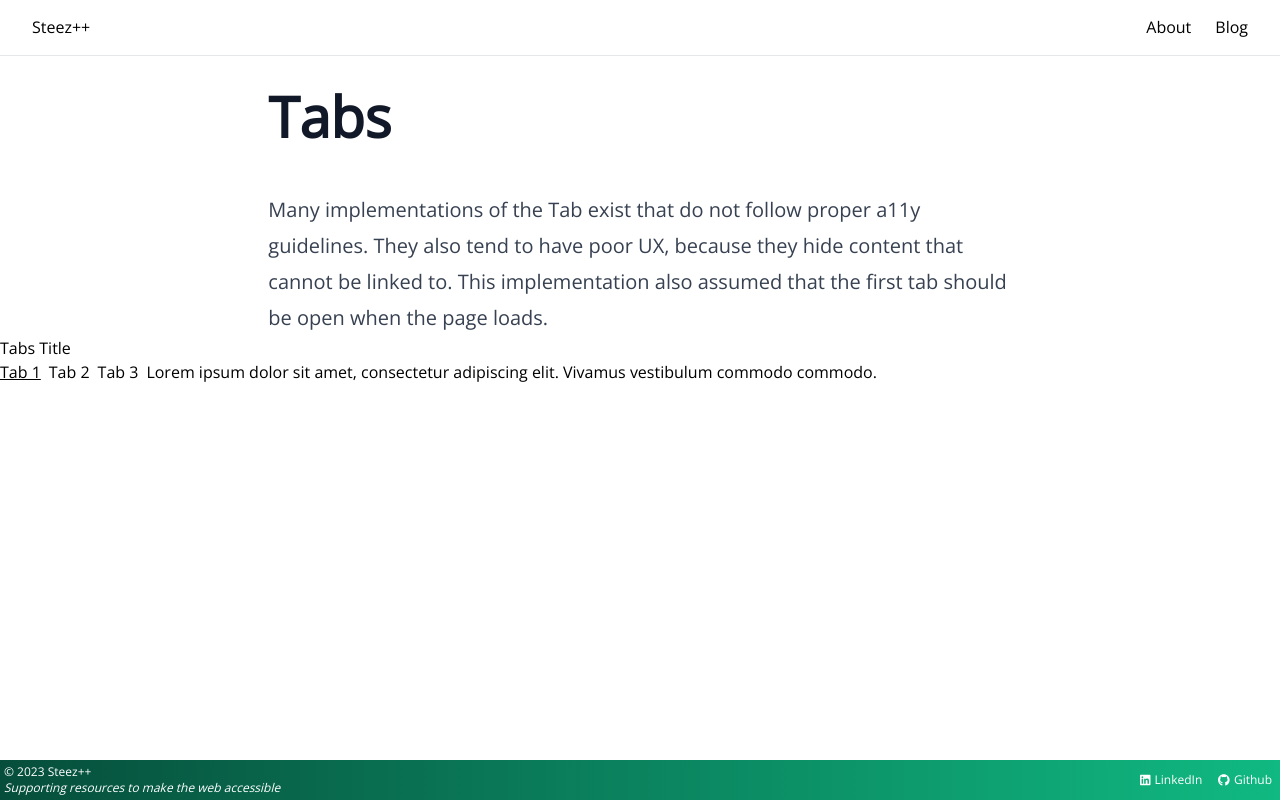
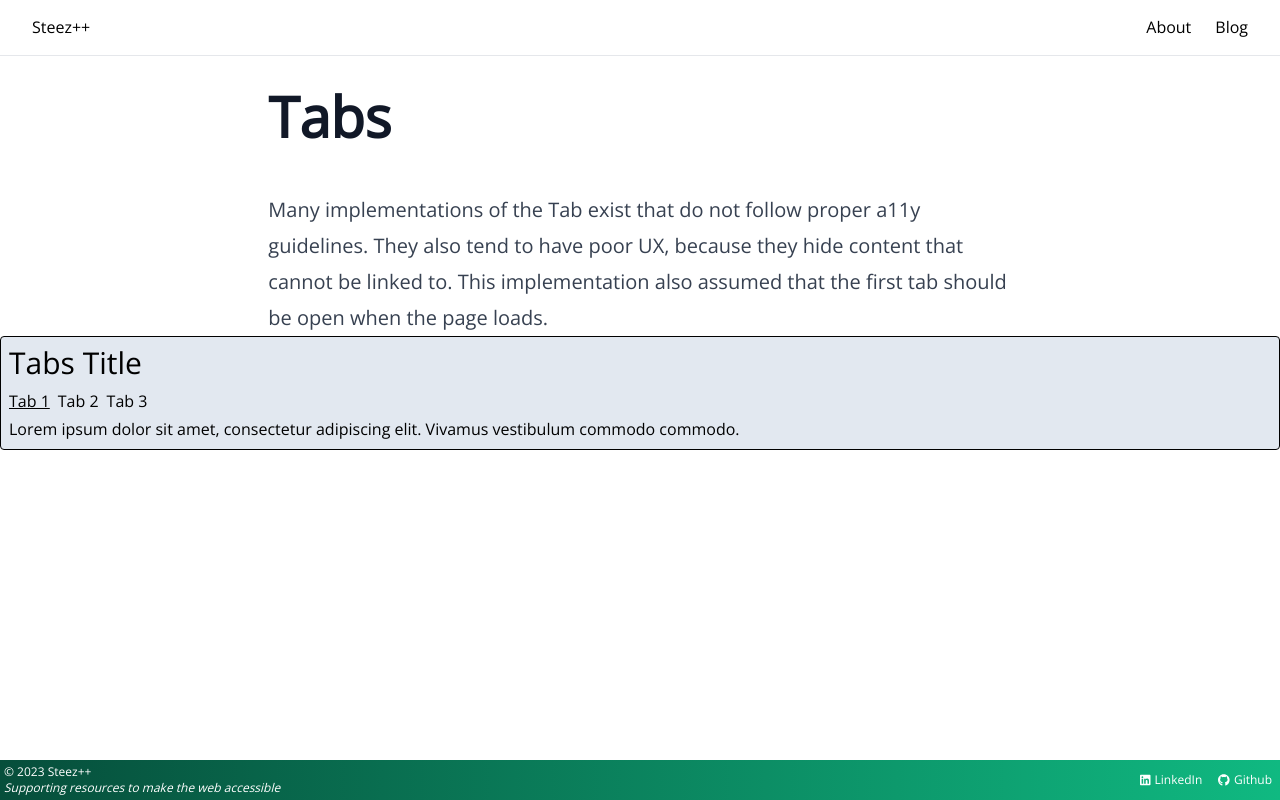
Before and after one commit to steezplusplus/Accessible-Web-Components, a Next.js app: page /blog/tabs in a window 1280 px wide. Built offline with nearby package versions, Linux system fonts and the light colour scheme.

Commit message:
style: style tabs a little

```diff
--- a/app/blog/tabs/_components/tabs/Tabs.tsx
+++ b/app/blog/tabs/_components/tabs/Tabs.tsx
@@ -50,11 +50,11 @@ export function Tabs(props: TabsProps) {
   };
 
   return (
-    <div>
-      <h2 id="tabs-title">{title}</h2>
+    <div className="rounded border border-black bg-slate-200 p-2">
+      <h2 id="tabs-title" className="mb-2 text-3xl">{title}</h2>
 
       <div onClick={handleClick} onKeyDown={handleKeyDown}>
-        <ul className="flex gap-x-2" aria-labelledby="tabs-title" role="tablist">
+        <ul className="mb-1 flex gap-x-2" aria-labelledby="tabs-title" role="tablist">
           {tabs.map((tab, i) => {
             const { title } = tab;
             const isSelected = selectedTab === `#section-${i}`;
@@ -73,6 +73,7 @@ export function Tabs(props: TabsProps) {
               </li>
             );
           })}
+        </ul>
         {tabs.map((tab, i) => {
           const { content } = tab;
           const isSelected = selectedTab === `#section-${i}`;
@@ -89,7 +90,6 @@ export function Tabs(props: TabsProps) {
             </section>
           );
         })}
-        </ul>
       </div>
     </div>
   );
```
Lines whose indentation alone changed are shown as unchanged.
